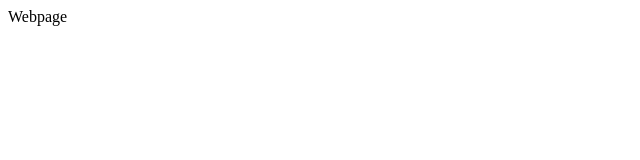
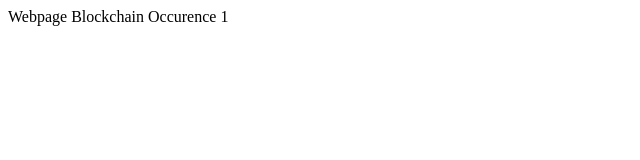
Before and after one commit to xkaze09/git_test, a plain HTML site: page index.html in a window 1280 px wide. Shown: the whole page, without its empty margins (0-640 px from the left). Drawn offline with Linux system fonts and the light colour scheme.

Commit message:
Add sample text

```diff
--- a/index.html
+++ b/index.html
@@ -8,5 +8,6 @@
 </head>
 <body>
     Webpage
+    Blockchain Occurence 1
 </body>
 </html>
```
